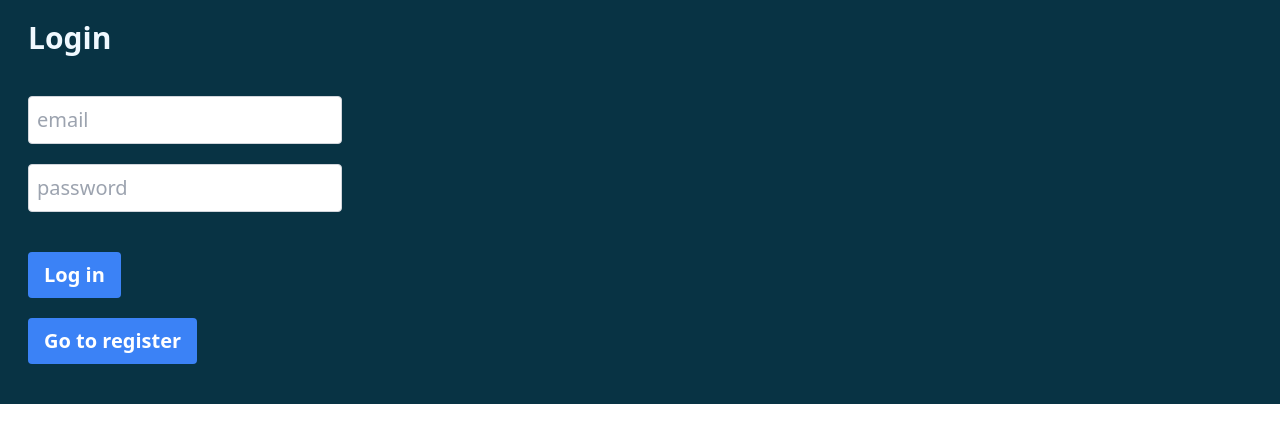
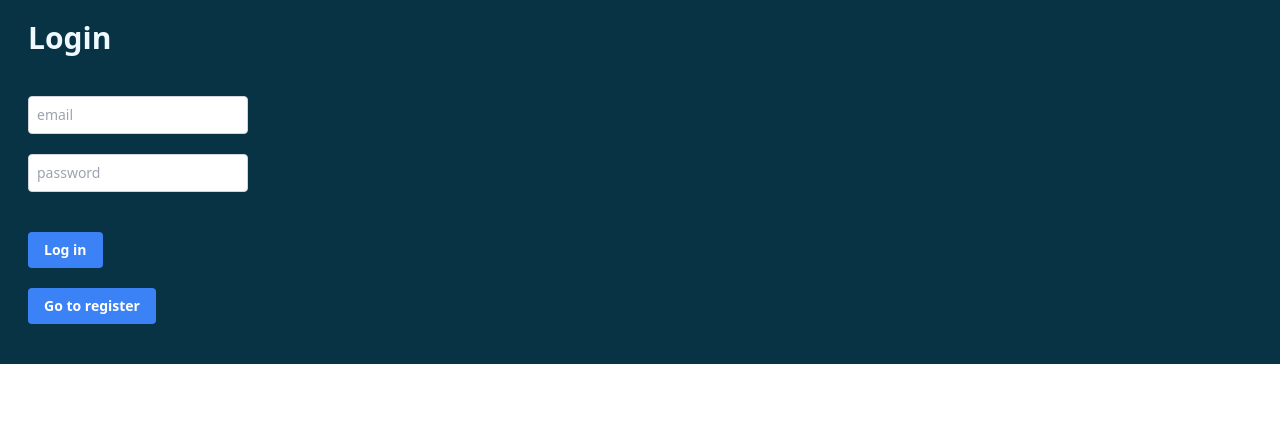
Before and after one commit to mihailthebuilder/email-linker-extension, a React (Vite) app: page / in a window 1280 px wide. Shown: the top 442 px of the page. Built offline with nearby package versions, Linux system fonts and the light colour scheme.

Commit message:
Smaller font size for button and text input

```diff
--- a/src/Components/Button/Button.tsx
+++ b/src/Components/Button/Button.tsx
@@ -9,7 +9,7 @@
     return (
         <button
             type={type}
-            className="bg-blue-500 hover:bg-blue-700 text-white font-bold py-2 px-4 rounded mb-5 focus:outline-none focus:shadow-outline"
+            className="bg-blue-500 hover:bg-blue-700 text-white font-bold py-2 px-4 rounded mb-5 focus:outline-none focus:shadow-outline text-sm"
             {...props}
         >
             {children}
--- a/src/Components/TextInput/TextInput.tsx
+++ b/src/Components/TextInput/TextInput.tsx
@@ -5,7 +5,7 @@
 function TextInput({ ...props }: Props) {
     return (
         <input
-            className="mb-5 p-2 text-black border border-gray-300 rounded focus:outline-none focus:border-blue-500"
+            className="mb-5 p-2 text-black border border-gray-300 rounded focus:outline-none focus:border-blue-500 text-sm"
             {...props}
         />
     )
```
